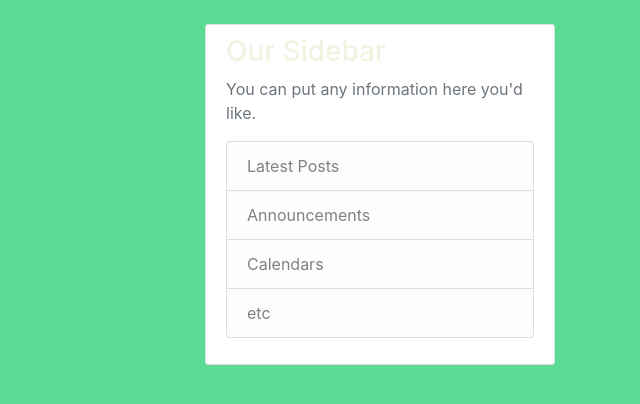
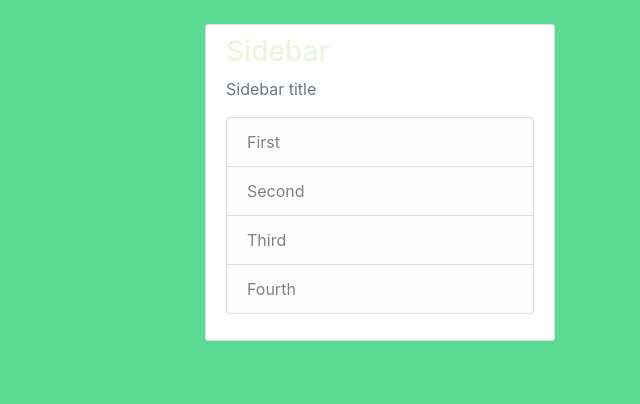
Before and after one commit to JustinGillis/release_date_tracker_hub, a Flask app: page /about in a window 1280 px wide. Shown: the part 56-460 px from the top of the page, without its empty margins (640-1280 px from the left). Run offline with Flask 2, Linux system fonts and the light colour scheme; some libraries are stand-ins or nearby versions.

Commit message:
sidebar wording

```diff
--- a/releasedatehub/templates/layout.html
+++ b/releasedatehub/templates/layout.html
@@ -65,13 +65,13 @@
 			</div>
 			<div class="col-md-4">
 				<div class="content-section">
-					<h3>Our Sidebar</h3>
-					<p class='text-muted'>You can put any information here you'd like.
+					<h3>Sidebar</h3>
+					<p class='text-muted'>Sidebar title
 						<ul class="list-group">
-							<li class="list-group-item list-group-item-light">Latest Posts</li>
-							<li class="list-group-item list-group-item-light">Announcements</li>
-							<li class="list-group-item list-group-item-light">Calendars</li>
-							<li class="list-group-item list-group-item-light">etc</li>
+							<li class="list-group-item list-group-item-light">First</li>
+							<li class="list-group-item list-group-item-light">Second</li>
+							<li class="list-group-item list-group-item-light">Third</li>
+							<li class="list-group-item list-group-item-light">Fourth</li>
 						</ul>
 					</p>
 				</div>
```
